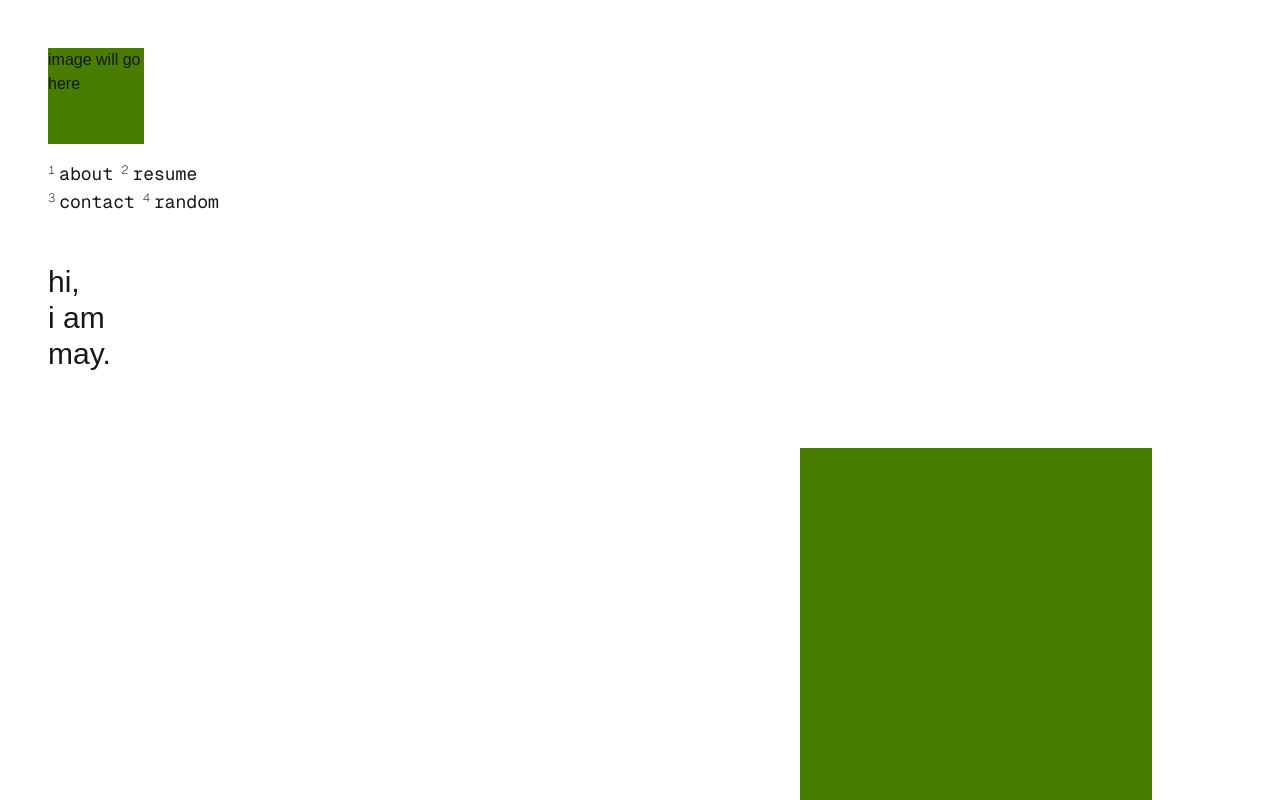
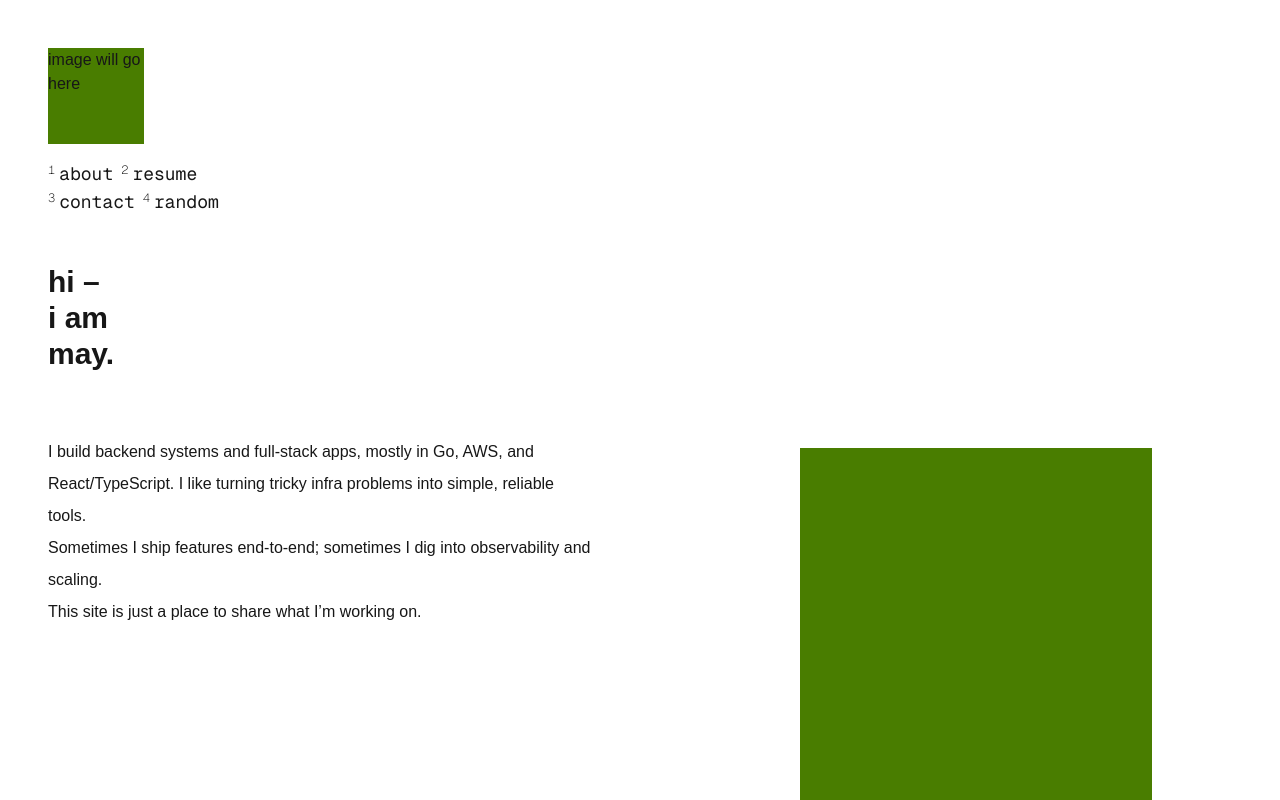
Before and after one commit to yammik/yammik.github.io, a Next.js app: page / in a window 1280 px wide. Built offline with nearby package versions, Linux system fonts and the light colour scheme.

Commit message:
add about copy

```diff
--- a/src/app/page.tsx
+++ b/src/app/page.tsx
@@ -2,15 +2,29 @@ import Image from "next/image";
 
 export default function Home() {
   return (
-    <main className="w-full p-12 pt-0 flex justify-between">
+    <main className="w-1/2 p-12 pt-0 flex justify-between">
       <div>
-        <h1 className="text-3xl">
-          hi,
-          <span className="block" />
-          i am
-          <span className="block" />
-          may.
-        </h1>
+        <div className="pb-[4rem]">
+          <h1 className="text-3xl font-black">
+            hi –
+            <span className="block" />
+            i am
+            <span className="block" />
+            may.
+          </h1>
+        </div>
+        <div>
+          <p className="leading-8">
+            I build backend systems and full-stack apps, mostly in Go, AWS, and
+            React/TypeScript. I like turning tricky infra problems into simple,
+            reliable tools.
+            <br />
+            Sometimes I ship features end-to-end; sometimes I dig into
+            observability and scaling.
+            <br />
+            This site is just a place to share what I’m working on.
+          </p>
+        </div>
       </div>
       <div>
         <div className="fixed bottom-0 right-[10%] w-[22rem] h-[22rem] bg-lime-700"></div>
```
